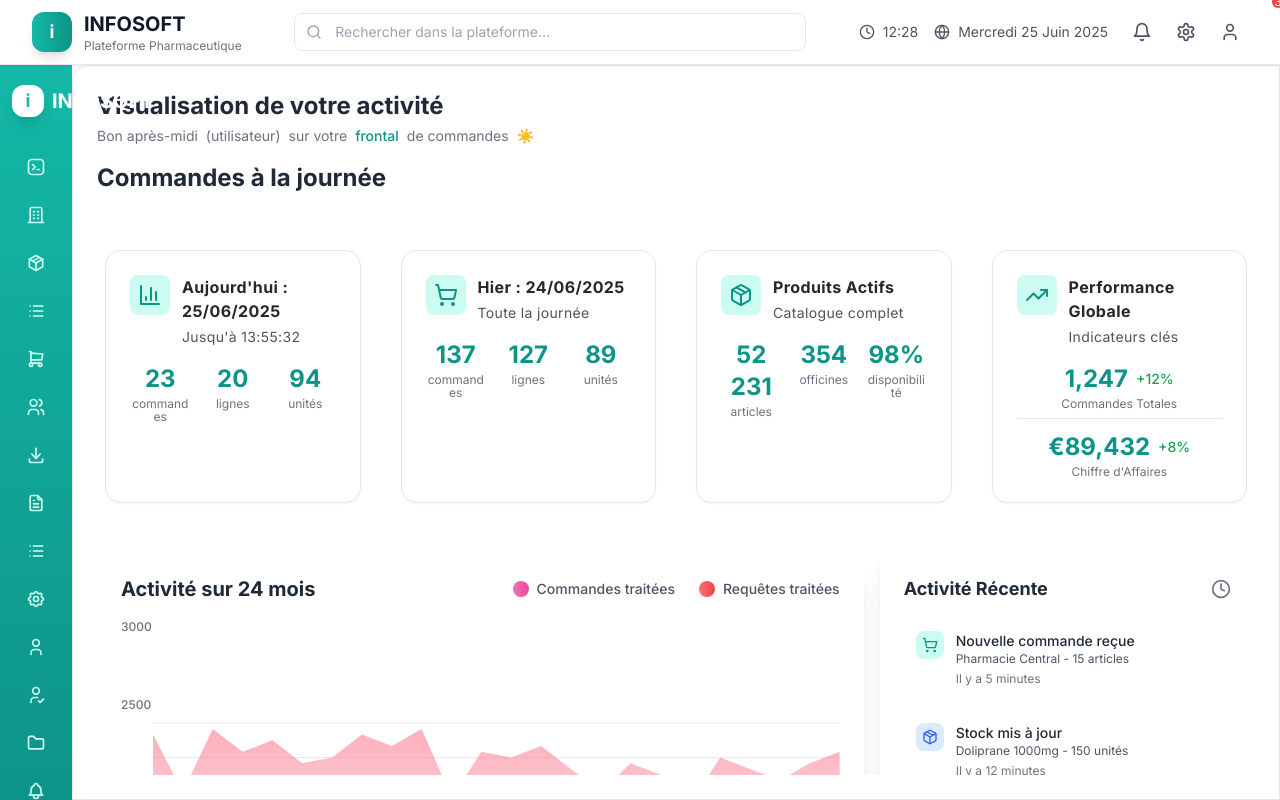
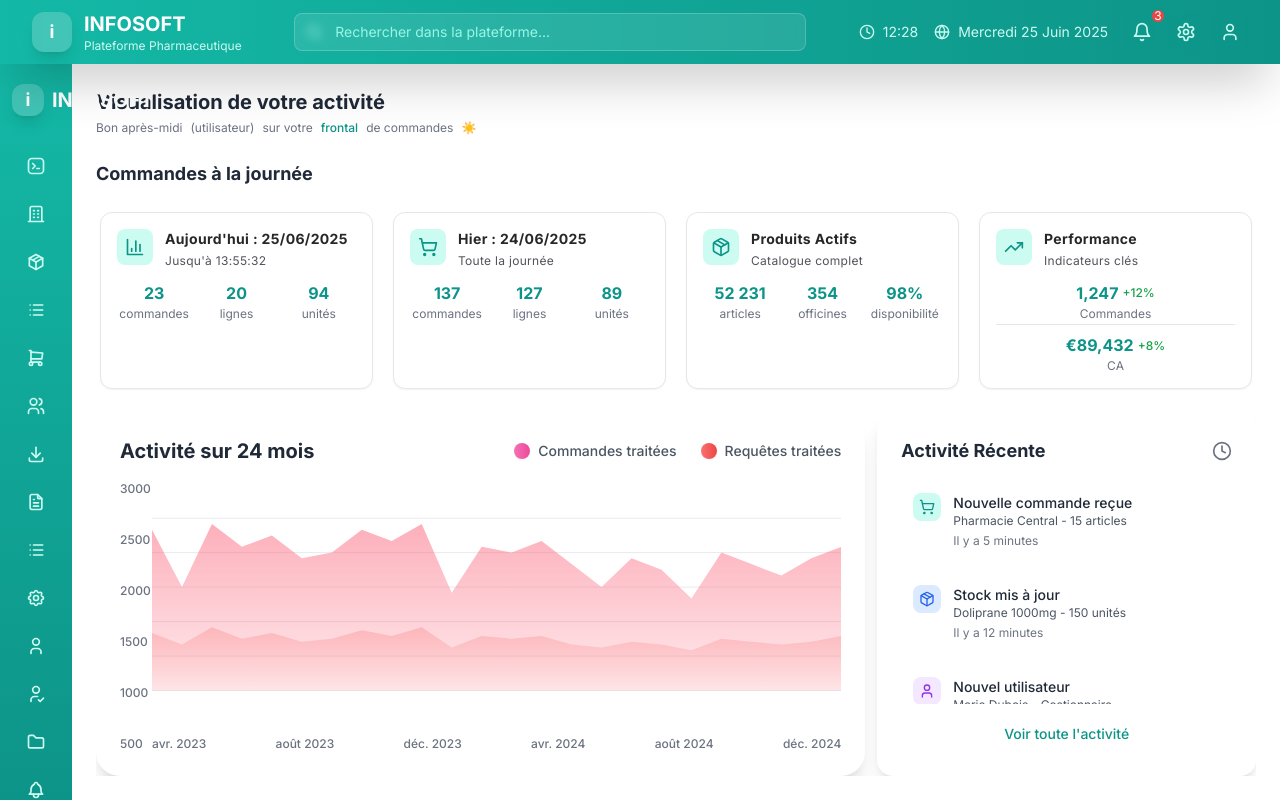
Before and after one commit to Roi-Crafteur/Frontal, a React (Vite) app: page / in a window 1280 px wide. Built offline with nearby package versions, Linux system fonts and the light colour scheme.

Commit message:
Seamless header-sidebar integration with responsive dashboard

```diff
--- a/src/App.tsx
+++ b/src/App.tsx
@@ -46,15 +46,15 @@ function App() {
         initial={{ opacity: 0 }}
         animate={{ opacity: 1 }}
         transition={{ duration: 0.5 }}
-        className="space-y-3 sm:space-y-4 w-full max-w-full overflow-hidden h-full"
+        className="space-y-2 sm:space-y-3 w-full max-w-full overflow-hidden h-full flex flex-col"
       >
-        {/* Header */}
-        <div className="mb-3 sm:mb-4">
+        {/* Header - Compact */}
+        <div className="mb-2 sm:mb-3">
           <motion.h1
             initial={{ opacity: 0, y: -20 }}
             animate={{ opacity: 1, y: 0 }}
             transition={{ duration: 0.5 }}
-            className="text-lg sm:text-xl lg:text-2xl font-bold text-gray-800 dark:text-white mb-1"
+            className="text-base sm:text-lg lg:text-xl font-bold text-gray-800 dark:text-white mb-1"
           >
             Visualisation de votre activité
           </motion.h1>
@@ -62,7 +62,7 @@ function App() {
             initial={{ opacity: 0, y: -10 }}
             animate={{ opacity: 1, y: 0 }}
             transition={{ duration: 0.5, delay: 0.1 }}
-            className="flex items-center space-x-2 text-xs sm:text-sm text-gray-500 dark:text-gray-400"
+            className="flex items-center space-x-2 text-xs text-gray-500 dark:text-gray-400"
           >
             <span>{getGreeting()}</span>
             <span> (utilisateur) </span>
@@ -73,18 +73,20 @@ function App() {
           </motion.div>
         </div>
 
-        {/* Stats Cards */}
-        <StatsCards />
+        {/* Stats Cards - Compact */}
+        <div className="mb-2 sm:mb-3">
+          <StatsCards />
+        </div>
 
-        {/* Main Content Grid */}
-        <div className="grid grid-cols-1 xl:grid-cols-3 gap-3 sm:gap-4 flex-1 min-h-0">
+        {/* Main Content Grid - Flexible height */}
+        <div className="grid grid-cols-1 xl:grid-cols-3 gap-2 sm:gap-3 flex-1 min-h-0">
           {/* Activity Chart - Takes 2 columns on XL screens */}
-          <div className="xl:col-span-2 min-h-0">
+          <div className="xl:col-span-2 min-h-0 h-full">
             <ActivityChart />
           </div>
 
           {/* Recent Activity - Takes 1 column */}
-          <div className="xl:col-span-1 min-h-0">
+          <div className="xl:col-span-1 min-h-0 h-full">
             <RecentActivity />
           </div>
         </div>
--- a/src/components/dashboard/StatsCards.tsx
+++ b/src/components/dashboard/StatsCards.tsx
@@ -8,7 +8,7 @@ export default function StatsCards() {
       title: "Aujourd'hui : 25/06/2025",
       description: "Jusqu'à 13:55:32",
       link: "#",
-      icon: <BarChart3 className="w-5 h-5 sm:w-6 sm:h-6 text-teal-600" />,
+      icon: <BarChart3 className="w-4 h-4 sm:w-5 sm:h-5 text-teal-600" />,
       stats: [
         { value: "23", label: "commandes" },
         { value: "20", label: "lignes" },
@@ -19,7 +19,7 @@ export default function StatsCards() {
       title: "Hier : 24/06/2025",
       description: "Toute la journée",
       link: "#",
-      icon: <ShoppingCart className="w-5 h-5 sm:w-6 sm:h-6 text-teal-600" />,
+      icon: <ShoppingCart className="w-4 h-4 sm:w-5 sm:h-5 text-teal-600" />,
       stats: [
         { value: "137", label: "commandes" },
         { value: "127", label: "lignes" },
@@ -30,7 +30,7 @@ export default function StatsCards() {
       title: "Produits Actifs",
       description: "Catalogue complet",
       link: "#",
-      icon: <Package className="w-5 h-5 sm:w-6 sm:h-6 text-teal-600" />,
+      icon: <Package className="w-4 h-4 sm:w-5 sm:h-5 text-teal-600" />,
       stats: [
         { value: "52 231", label: "articles" },
         { value: "354", label: "officines" },
@@ -38,25 +38,25 @@ export default function StatsCards() {
       ]
     },
     {
-      title: "Performance Globale",
+      title: "Performance",
       description: "Indicateurs clés",
       link: "#",
-      icon: <TrendingUp className="w-5 h-5 sm:w-6 sm:h-6 text-teal-600" />,
+      icon: <TrendingUp className="w-4 h-4 sm:w-5 sm:h-5 text-teal-600" />,
       stats: [
-        { value: "1,247", label: "Commandes Totales", change: "+12%" },
-        { value: "€89,432", label: "Chiffre d'Affaires", change: "+8%" }
+        { value: "1,247", label: "Commandes", change: "+12%" },
+        { value: "€89,432", label: "CA", change: "+8%" }
       ]
     }
   ];
 
   return (
-    <div className="mb-4 sm:mb-6 lg:mb-8">
-      <h2 className="text-lg sm:text-xl lg:text-2xl font-bold text-gray-800 dark:text-white mb-4 sm:mb-6">
+    <div>
+      <h2 className="text-sm sm:text-base lg:text-lg font-bold text-gray-800 dark:text-white mb-2 sm:mb-3">
         Commandes à la journée
       </h2>
       <HoverEffect
         items={statsItems}
-        className="grid-cols-1 sm:grid-cols-2 lg:grid-cols-4 gap-3 sm:gap-4 lg:gap-6 py-2 sm:py-4 lg:py-6"
+        className="grid-cols-1 sm:grid-cols-2 lg:grid-cols-4 gap-2 sm:gap-3 py-1 sm:py-2"
       />
     </div>
   );
--- a/src/components/layout/DashboardLayout.tsx
+++ b/src/components/layout/DashboardLayout.tsx
@@ -121,10 +121,10 @@ export default function DashboardLayout({ children }: DashboardLayoutProps) {
 
   return (
     <div className="h-screen w-full bg-gray-50 dark:bg-gray-900 overflow-hidden flex flex-col">
-      {/* Site Header */}
+      {/* Site Header - seamlessly integrated */}
       <SiteHeader />
 
-      {/* Main Content */}
+      {/* Main Content - no gap between header and sidebar */}
       <div className="flex h-full w-full flex-1 min-h-0">
         <Sidebar open={open} setOpen={setOpen}>
           <SidebarBody className="justify-between">
@@ -163,8 +163,8 @@ export const Logo = () => {
       href="#"
       className="relative z-20 flex items-center space-x-2 py-1 text-sm font-normal text-white"
     >
-      <div className="h-8 w-8 shrink-0 rounded-xl bg-white flex items-center justify-center shadow-lg">
-        <div className="text-teal-500 font-bold text-lg">i</div>
+      <div className="h-8 w-8 shrink-0 rounded-xl bg-white/20 flex items-center justify-center shadow-lg backdrop-blur-sm">
+        <div className="text-white font-bold text-lg">i</div>
       </div>
       <motion.span
         initial={{ opacity: 0 }}
@@ -180,8 +180,8 @@ export const Logo = () => {
 const Dashboard = ({ children }: { children: React.ReactNode }) => {
   return (
     <div className="flex-1 flex flex-col h-full overflow-hidden min-h-0">
-      <div className="flex-1 rounded-tl-2xl border border-neutral-200 bg-white dark:border-neutral-700 dark:bg-neutral-900 overflow-y-auto min-h-0">
-        <div className="p-3 sm:p-4 md:p-6 h-full">
+      <div className="flex-1 bg-white dark:bg-neutral-900 overflow-y-auto min-h-0">
+        <div className="p-2 sm:p-3 md:p-4 lg:p-6 h-full">
           {children}
         </div>
       </div>
--- a/src/components/layout/SiteHeader.tsx
+++ b/src/components/layout/SiteHeader.tsx
@@ -20,21 +20,21 @@ export default function SiteHeader() {
       initial={{ opacity: 0, y: -20 }}
       animate={{ opacity: 1, y: 0 }}
       transition={{ duration: 0.5 }}
-      className="bg-white dark:bg-gray-800 border-b border-gray-200 dark:border-gray-700 shadow-sm z-50"
+      className="bg-gradient-to-r from-teal-500 to-teal-600 text-white shadow-2xl z-50"
     >
       <div className="px-4 sm:px-6 lg:px-8">
         <div className="flex items-center justify-between h-16">
           {/* Left side - Logo and title */}
           <div className="flex items-center space-x-4">
             <div className="flex items-center space-x-3">
-              <div className="h-10 w-10 bg-gradient-to-r from-teal-500 to-teal-600 rounded-xl flex items-center justify-center shadow-lg">
+              <div className="h-10 w-10 bg-white/20 rounded-xl flex items-center justify-center shadow-lg backdrop-blur-sm">
                 <span className="text-white font-bold text-lg">i</span>
               </div>
               <div>
-                <h1 className="text-xl font-bold text-gray-900 dark:text-white">
+                <h1 className="text-xl font-bold text-white">
                   INFOSOFT
                 </h1>
-                <p className="text-xs text-gray-500 dark:text-gray-400">
+                <p className="text-xs text-teal-100">
                   Plateforme Pharmaceutique
                 </p>
               </div>
@@ -44,11 +44,11 @@ export default function SiteHeader() {
           {/* Center - Search */}
           <div className="hidden md:flex flex-1 max-w-lg mx-8">
             <div className="relative w-full">
-              <Search className="absolute left-3 top-1/2 transform -translate-y-1/2 text-gray-400 w-4 h-4" />
+              <Search className="absolute left-3 top-1/2 transform -translate-y-1/2 text-teal-200 w-4 h-4" />
               <input
                 type="text"
                 placeholder="Rechercher dans la plateforme..."
-                className="w-full pl-10 pr-4 py-2 text-sm border border-gray-200 rounded-lg focus:ring-2 focus:ring-teal-500 focus:border-transparent dark:bg-gray-700 dark:border-gray-600 dark:text-white dark:placeholder-gray-400"
+                className="w-full pl-10 pr-4 py-2 text-sm bg-white/10 border border-white/20 rounded-lg focus:ring-2 focus:ring-white/30 focus:border-white/30 text-white placeholder-teal-200 backdrop-blur-sm"
               />
             </div>
           </div>
@@ -56,7 +56,7 @@ export default function SiteHeader() {
           {/* Right side - Actions and info */}
           <div className="flex items-center space-x-4">
             {/* Date and time */}
-            <div className="hidden lg:flex items-center space-x-4 text-sm text-gray-600 dark:text-gray-300">
+            <div className="hidden lg:flex items-center space-x-4 text-sm text-teal-100">
               <div className="flex items-center space-x-2">
                 <Clock className="w-4 h-4" />
                 <span>{currentTime}</span>
@@ -72,7 +72,7 @@ export default function SiteHeader() {
               <motion.button
                 whileHover={{ scale: 1.05 }}
                 whileTap={{ scale: 0.95 }}
-                className="p-2 text-gray-600 hover:text-gray-900 hover:bg-gray-100 rounded-lg transition-colors dark:text-gray-300 dark:hover:text-white dark:hover:bg-gray-700"
+                className="relative p-2 text-teal-100 hover:text-white hover:bg-white/10 rounded-lg transition-colors backdrop-blur-sm"
                 title="Notifications"
               >
                 <Bell className="w-5 h-5" />
@@ -84,7 +84,7 @@ export default function SiteHeader() {
               <motion.button
                 whileHover={{ scale: 1.05 }}
                 whileTap={{ scale: 0.95 }}
-                className="p-2 text-gray-600 hover:text-gray-900 hover:bg-gray-100 rounded-lg transition-colors dark:text-gray-300 dark:hover:text-white dark:hover:bg-gray-700"
+                className="p-2 text-teal-100 hover:text-white hover:bg-white/10 rounded-lg transition-colors backdrop-blur-sm"
                 title="Paramètres"
               >
                 <Settings className="w-5 h-5" />
@@ -93,7 +93,7 @@ export default function SiteHeader() {
               <motion.button
                 whileHover={{ scale: 1.05 }}
                 whileTap={{ scale: 0.95 }}
-                className="p-2 text-gray-600 hover:text-gray-900 hover:bg-gray-100 rounded-lg transition-colors dark:text-gray-300 dark:hover:text-white dark:hover:bg-gray-700"
+                className="p-2 text-teal-100 hover:text-white hover:bg-white/10 rounded-lg transition-colors backdrop-blur-sm"
                 title="Profil"
               >
                 <User className="w-5 h-5" />
@@ -104,7 +104,7 @@ export default function SiteHeader() {
             <motion.button
               whileHover={{ scale: 1.05 }}
               whileTap={{ scale: 0.95 }}
-              className="md:hidden p-2 text-gray-600 hover:text-gray-900 hover:bg-gray-100 rounded-lg transition-colors dark:text-gray-300 dark:hover:text-white dark:hover:bg-gray-700"
+              className="md:hidden p-2 text-teal-100 hover:text-white hover:bg-white/10 rounded-lg transition-colors backdrop-blur-sm"
               title="Rechercher"
             >
               <Search className="w-5 h-5" />
--- a/src/components/ui/aceternity/card-hover-effect.tsx
+++ b/src/components/ui/aceternity/card-hover-effect.tsx
@@ -31,14 +31,14 @@ export const HoverEffect = ({
       {items.map((item, idx) => (
         <div
           key={item?.link}
-          className="relative group block p-1 sm:p-2 h-full w-full"
+          className="relative group block p-1 h-full w-full"
           onMouseEnter={() => setHoveredIndex(idx)}
           onMouseLeave={() => setHoveredIndex(null)}
         >
           <AnimatePresence>
             {hoveredIndex === idx && (
               <motion.span
-                className="absolute inset-0 h-full w-full bg-gradient-to-r from-teal-500/[0.8] to-teal-600/[0.8] block rounded-2xl sm:rounded-3xl"
+                className="absolute inset-0 h-full w-full bg-gradient-to-r from-teal-500/[0.8] to-teal-600/[0.8] block rounded-xl sm:rounded-2xl"
                 layoutId="hoverBackground"
                 initial={{ opacity: 0 }}
                 animate={{
@@ -53,37 +53,37 @@ export const HoverEffect = ({
             )}
           </AnimatePresence>
           <Card>
-            <div className="flex flex-col space-y-3 sm:space-y-4">
+            <div className="flex flex-col space-y-2 sm:space-y-3">
               {/* Header avec icône et titre */}
-              <div className="flex items-start space-x-3">
+              <div className="flex items-start space-x-2 sm:space-x-3">
                 {item.icon && (
-                  <div className="p-2 bg-teal-100 rounded-lg flex-shrink-0">
+                  <div className="p-1.5 sm:p-2 bg-teal-100 rounded-lg flex-shrink-0">
                     {item.icon}
                   </div>
                 )}
                 <div className="flex-1 min-w-0">
-                  <CardTitle className="text-sm sm:text-base leading-tight">{item.title}</CardTitle>
-                  <CardDescription className="text-xs sm:text-sm mt-1">{item.description}</CardDescription>
+                  <CardTitle className="text-xs sm:text-sm leading-tight">{item.title}</CardTitle>
+                  <CardDescription className="text-xs mt-1">{item.description}</CardDescription>
                 </div>
               </div>
 
               {/* Statistiques */}
               {item.stats && (
                 <div className={cn(
-                  "grid gap-1 sm:gap-2 lg:gap-3",
+                  "grid gap-1 sm:gap-2",
                   item.stats.length === 2 ? "grid-cols-1" : "grid-cols-3"
                 )}>
                   {item.stats.map((stat, statIdx) => (
                     <div key={statIdx} className={cn(
                       "text-center min-w-0",
-                      item.stats!.length === 2 ? "border-b border-gray-200 pb-2 last:border-b-0 last:pb-0" : ""
+                      item.stats!.length === 2 ? "border-b border-gray-200 pb-1 last:border-b-0 last:pb-0" : ""
                     )}>
-                      <div className="flex items-center justify-center space-x-2">
-                        <div className="text-sm sm:text-lg lg:text-xl xl:text-2xl font-bold text-teal-600 leading-tight break-words">
+                      <div className="flex items-center justify-center space-x-1">
+                        <div className="text-xs sm:text-sm lg:text-base font-bold text-teal-600 leading-tight break-words">
                           {stat.value}
                         </div>
                         {stat.change && (
-                          <div className="text-xs sm:text-sm font-medium text-green-600 leading-tight">
+                          <div className="text-xs font-medium text-green-600 leading-tight">
                             {stat.change}
                           </div>
                         )}
@@ -113,7 +113,7 @@ export const Card = ({
   return (
     <div
       className={cn(
-        "rounded-xl sm:rounded-2xl h-full w-full p-3 sm:p-4 lg:p-5 xl:p-6 overflow-hidden bg-white border border-gray-200 dark:border-white/[0.2] group-hover:border-slate-700 relative z-20 shadow-sm hover:shadow-lg transition-all duration-300",
+        "rounded-lg sm:rounded-xl h-full w-full p-2 sm:p-3 lg:p-4 overflow-hidden bg-white border border-gray-200 dark:border-white/[0.2] group-hover:border-slate-700 relative z-20 shadow-sm hover:shadow-lg transition-all duration-300",
         className
       )}
     >
```
